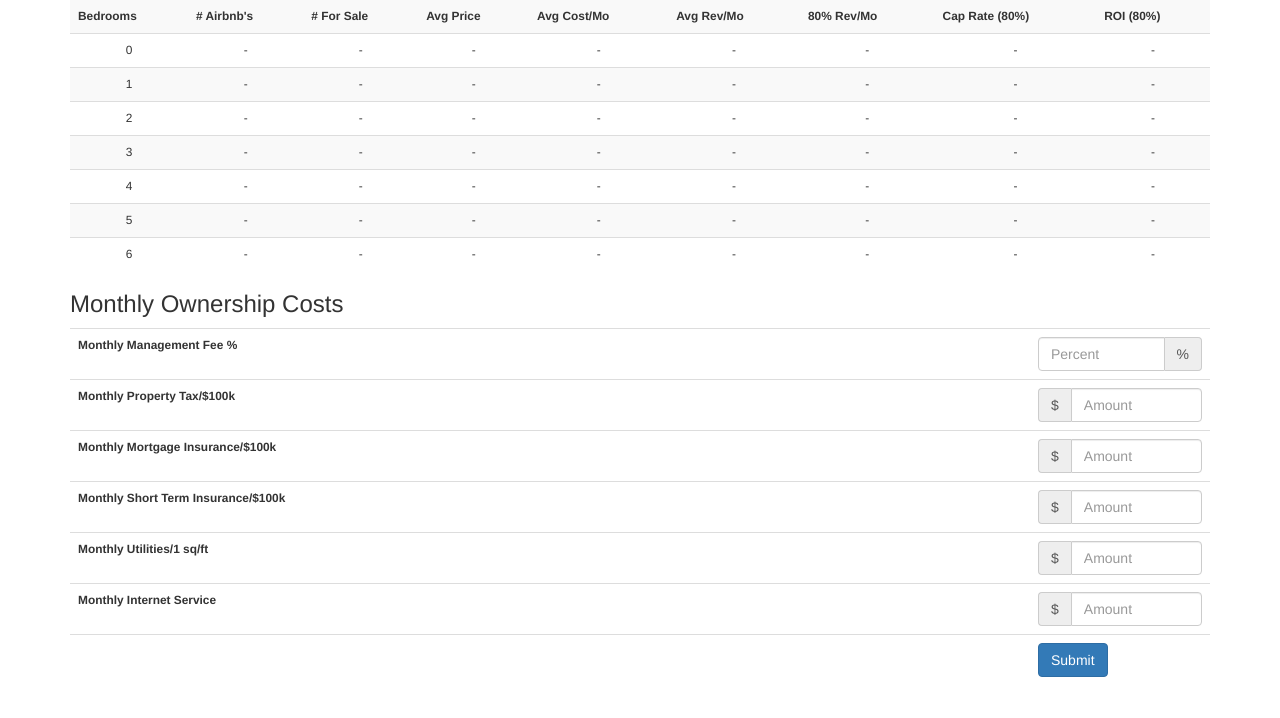
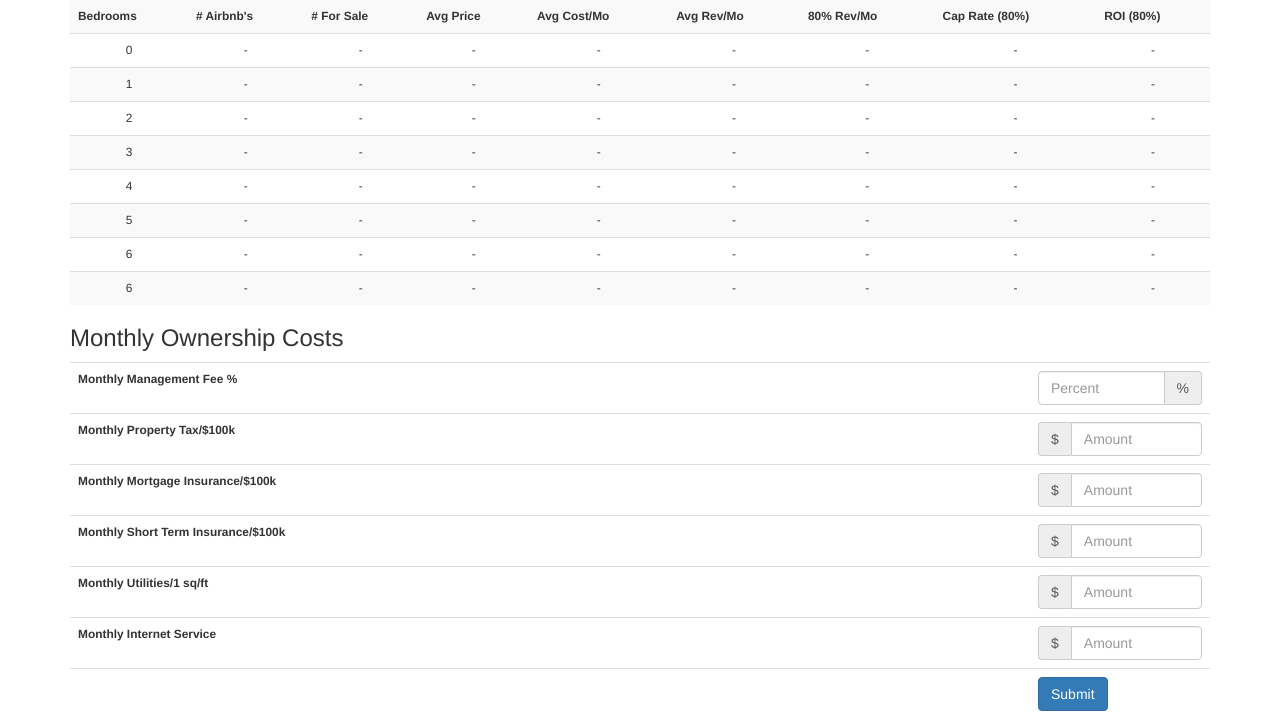
Before and after one commit to superf2t/cascade-creek, a Flask app: template templates/view_place.html in a window 1280 px wide. Shown: the part 765-1483 px from the top of the page. Before the commit the page ends 1442 px from the top, so only its background shows below. Run offline with Flask 2, Linux system fonts and the light colour scheme; the template is opened without the code that fills it, so the values that code supplies are empty; some libraries are stand-ins or nearby versions.

Commit message:
attempting roll-up row for Monthly avg by num bedrooms table

```diff
--- a/templates/view_place.html
+++ b/templates/view_place.html
@@ -138,6 +138,17 @@
         <td align="center" id="bedrooms_6_eighty_pct">-</td>
         <td align="center" id="bedrooms_6_cap_rate">-</td>
         <td align="center" id="bedrooms_6_yearly_roi">-</td>
+    </tr>
+    <tr id="bedrooms_99">
+        <td align="center" id="bedrooms_99_count_bedrooms">6</td>
+        <td align="center" id="bedrooms_99_count_homes">-</td>
+        <td align="center" id="bedrooms_99_count_for_sale">-</td>
+        <td align="center" id="bedrooms_99_avg_price">-</td>
+        <td align="center" id="bedrooms_99_avg_cost">-</td>
+        <td align="center" id="bedrooms_99_avg_bookings">-</td>
+        <td align="center" id="bedrooms_99_eighty_pct">-</td>
+        <td align="center" id="bedrooms_99_cap_rate">-</td>
+        <td align="center" id="bedrooms_99_yearly_roi">-</td>
     </tr>
     </table>
 
@@ -780,6 +791,11 @@
             updateAvgCostForSaleListings(i);
         }
 
+        //overall average
+        clearCostAnalysis(99);
+        updateAvgCostAirbnbListings(99);
+        updateAvgCostForSaleListings(99);
+
     }
 
     function updateAvgCostAirbnbListings(bedroom_count) {
@@ -787,9 +803,14 @@
         //update background color
         $('#bedrooms_' + bedroom_count + '_count_bedrooms').css('background-color', getColor(bedroom_count));
 
-        var result = $.grep(avg_bookings_by_bedrooms, function(item) {
-            return item.i_bedrooms == bedroom_count;
-        });
+        //if overall average, no need to do this
+        var result;
+        if (bedroom_count < 99)
+            result = $.grep(avg_bookings_by_bedrooms, function(item) {
+                return item.i_bedrooms == bedroom_count;
+            });
+        else
+            result = avg_bookings_by_bedrooms;
 
         if (result.length > 0) {
             $('#bedrooms_' + bedroom_count + '_count_homes').html(result[0].count_homes);
```
